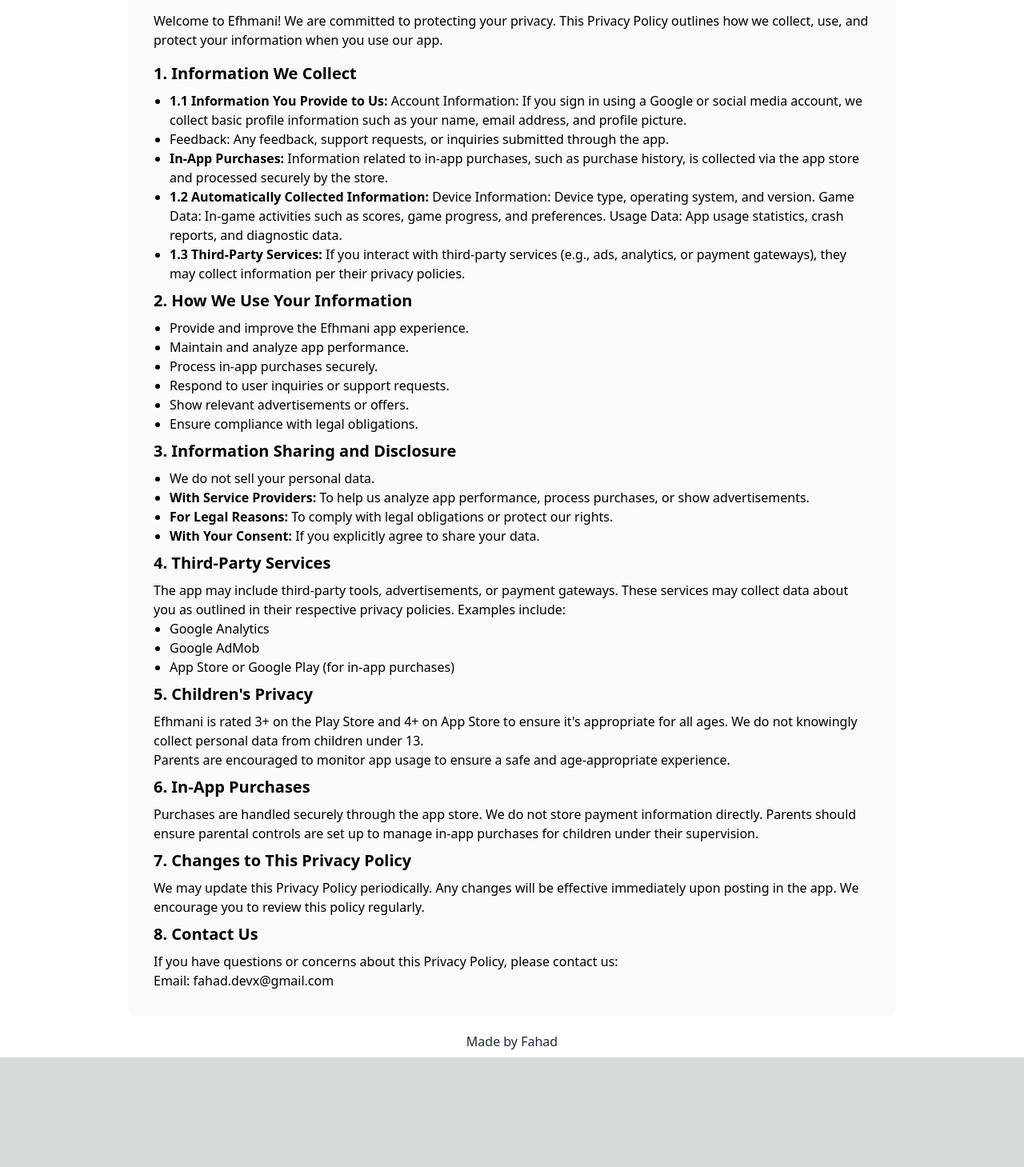
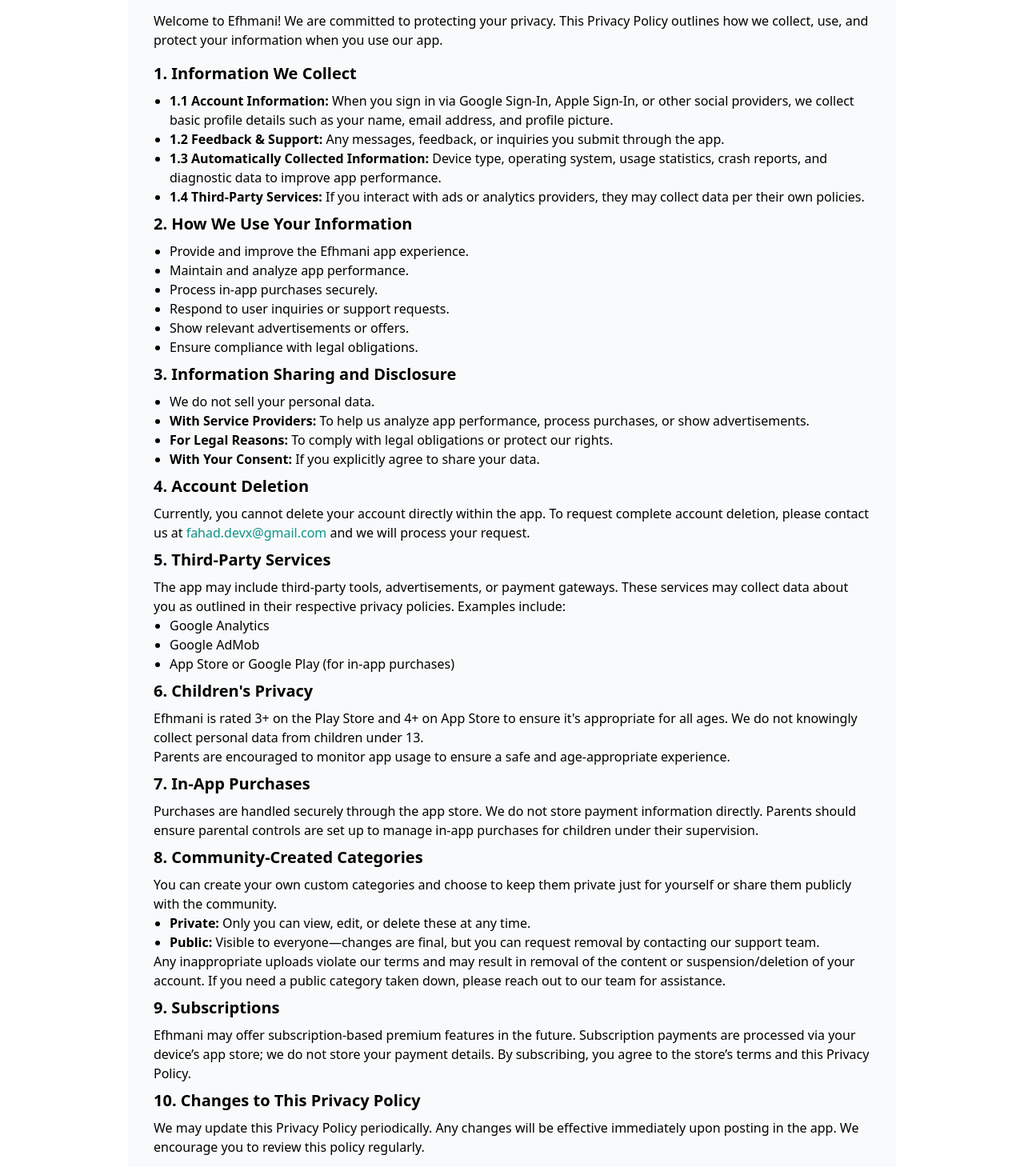
Before and after one commit to Fahad-Ha/My-Portfolio, a Next.js app: page /efhamni-privacy-policy in a window 1280 px wide. Shown: the part 486-1945 px from the top of the page at 80% size. Before the commit the page ends 1808 px from the top, so only its background shows below. Built offline with nearby package versions, Linux system fonts and the light colour scheme.

Commit message:
updated policy for Sarkk and Efhamni

```diff
--- a/pages/efhamni-privacy-policy.js
+++ b/pages/efhamni-privacy-policy.js
@@ -48,31 +48,24 @@
             </h4>
             <ul className="list-disc pl-5 dark:text-gray-200">
               <li>
-                <strong>1.1 Information You Provide to Us:</strong> Account
-                Information: If you sign in using a Google or social media
-                account, we collect basic profile information such as your name,
-                email address, and profile picture.
+                <strong>1.1 Account Information:</strong> When you sign in via
+                Google Sign‑In, Apple Sign‑In, or other social providers, we
+                collect basic profile details such as your name, email address,
+                and profile picture.
               </li>
               <li>
-                Feedback: Any feedback, support requests, or inquiries submitted
-                through the app.
+                <strong>1.2 Feedback & Support:</strong> Any messages, feedback,
+                or inquiries you submit through the app.
+              </li>
+
+              <li>
+                <strong>1.3 Automatically Collected Information:</strong> Device
+                type, operating system, usage statistics, crash reports, and
+                diagnostic data to improve app performance.
               </li>
               <li>
-                <strong>In-App Purchases:</strong> Information related to in-app
-                purchases, such as purchase history, is collected via the app
-                store and processed securely by the store.
-              </li>
-              <li>
-                <strong>1.2 Automatically Collected Information:</strong> Device
-                Information: Device type, operating system, and version. Game
-                Data: In-game activities such as scores, game progress, and
-                preferences. Usage Data: App usage statistics, crash reports,
-                and diagnostic data.
-              </li>
-              <li>
-                <strong>1.3 Third-Party Services:</strong> If you interact with
-                third-party services (e.g., ads, analytics, or payment
-                gateways), they may collect information per their privacy
+                <strong>1.4 Third‑Party Services:</strong> If you interact with
+                ads or analytics providers, they may collect data per their own
                 policies.
               </li>
             </ul>
@@ -105,8 +98,23 @@
                 share your data.
               </li>
             </ul>
+
             <h4 className="text-xl font-semibold py-2 dark:text-teal-400">
-              4. Third-Party Services
+              4. Account Deletion
+            </h4>
+            <p className="dark:text-gray-200">
+              Currently, you cannot delete your account directly within the app.
+              To request complete account deletion, please contact us at{" "}
+              <a
+                className="dark:text-teal-400 text-teal-600"
+                href="mailto:fahad.devx@gmail.com"
+              >
+                fahad.devx@gmail.com
+              </a>{" "}
+              and we will process your request.
+            </p>
+            <h4 className="text-xl font-semibold py-2 dark:text-teal-400">
+              5. Third-Party Services
             </h4>
             <p className="dark:text-gray-200">
               The app may include third-party tools, advertisements, or payment
@@ -119,7 +127,7 @@
               <li>App Store or Google Play (for in-app purchases)</li>
             </ul>
             <h4 className="text-xl font-semibold py-2 dark:text-teal-400">
-              5. Children&apos;s Privacy
+              6. Children&apos;s Privacy
             </h4>
             <p className="dark:text-gray-200">
               Efhmani is rated 3+ on the Play Store and 4+ on App Store to
@@ -131,7 +139,7 @@
               age-appropriate experience.
             </p>
             <h4 className="text-xl font-semibold py-2 dark:text-teal-400">
-              6. In-App Purchases
+              7. In-App Purchases
             </h4>
             <p className="dark:text-gray-200">
               Purchases are handled securely through the app store. We do not
@@ -139,8 +147,43 @@
               controls are set up to manage in-app purchases for children under
               their supervision.
             </p>
+            {/* 7. Community-Created Categories */}
             <h4 className="text-xl font-semibold py-2 dark:text-teal-400">
-              7. Changes to This Privacy Policy
+              8. Community-Created Categories
+            </h4>
+            <p className="dark:text-gray-200">
+              You can create your own custom categories and choose to keep them
+              private just for yourself or share them publicly with the
+              community.
+              <ul className="list-disc pl-5 dark:text-gray-200">
+                <li>
+                  <strong>Private:</strong> Only you can view, edit, or delete
+                  these at any time.
+                </li>
+                <li>
+                  <strong>Public:</strong> Visible to everyone—changes are
+                  final, but you can request removal by contacting our support
+                  team.
+                </li>
+              </ul>
+              Any inappropriate uploads violate our terms and may result in
+              removal of the content or suspension/deletion of your account. If
+              you need a public category taken down, please reach out to our
+              team for assistance.
+            </p>
+
+            {/* 8. Subscriptions */}
+            <h4 className="text-xl font-semibold py-2 dark:text-teal-400">
+              9. Subscriptions
+            </h4>
+            <p className="dark:text-gray-200">
+              Efhmani may offer subscription-based premium features in the
+              future. Subscription payments are processed via your device’s app
+              store; we do not store your payment details. By subscribing, you
+              agree to the store’s terms and this Privacy Policy.
+            </p>
+            <h4 className="text-xl font-semibold py-2 dark:text-teal-400">
+              10. Changes to This Privacy Policy
             </h4>
             <p className="dark:text-gray-200">
               We may update this Privacy Policy periodically. Any changes will
@@ -148,7 +191,7 @@
               to review this policy regularly.
             </p>
             <h4 className="text-xl font-semibold py-2 dark:text-teal-400">
-              8. Contact Us
+              11. Contact Us
             </h4>
             <p className="dark:text-gray-200">
               If you have questions or concerns about this Privacy Policy,
@@ -162,7 +205,7 @@
         </section>
       </main>
       <footer className="text-center bg-white text-gray-800 pt-5 pb-2 dark:text-gray-200 dark:bg-gray-900">
-        Made by Fahad
+        Made by Efhamni Team
       </footer>
     </div>
   );
--- a/pages/sarkk-privacy-policy.js
+++ b/pages/sarkk-privacy-policy.js
@@ -132,11 +132,27 @@
             </p>
 
             <h4 className="text-xl font-semibold py-2 dark:text-teal-400">
-              7. Community‑Created Categories
+              7. Community-Created Categories
             </h4>
             <p className="dark:text-gray-200">
-              Future versions will allow user‑generated categories; any data you
-              submit there will follow this policy.
+              You can create your own custom categories and choose to keep them
+              private just for yourself or share them publicly with the
+              community.
+              <ul className="list-disc pl-5 dark:text-gray-200">
+                <li>
+                  <strong>Private:</strong> Only you can view, edit, or delete
+                  these at any time.
+                </li>
+                <li>
+                  <strong>Public:</strong> Visible to everyone—changes are
+                  final, but you can request removal by contacting our support
+                  team.
+                </li>
+              </ul>
+              Any inappropriate uploads violate our terms and may result in
+              removal of the content or suspension/deletion of your account. If
+              you need a public category taken down, please reach out to our
+              team for assistance.
             </p>
 
             <h4 className="text-xl font-semibold py-2 dark:text-teal-400">
```
